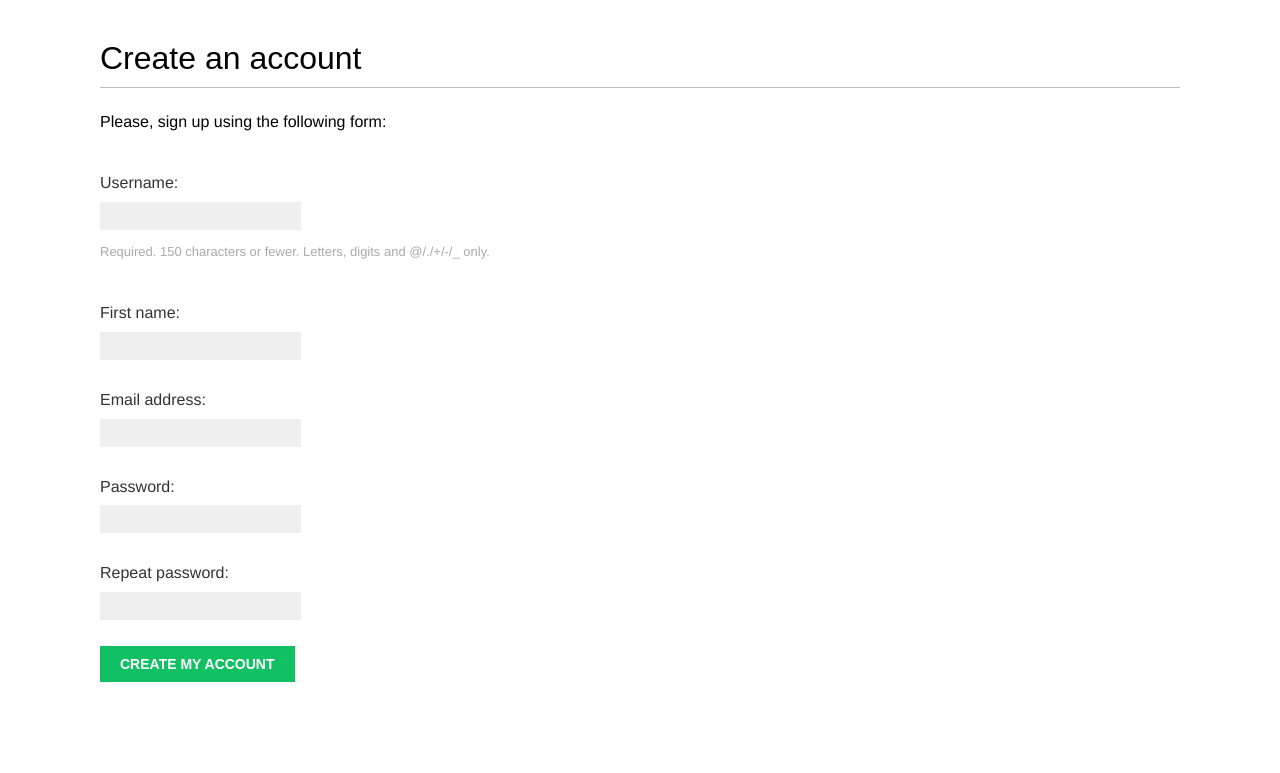
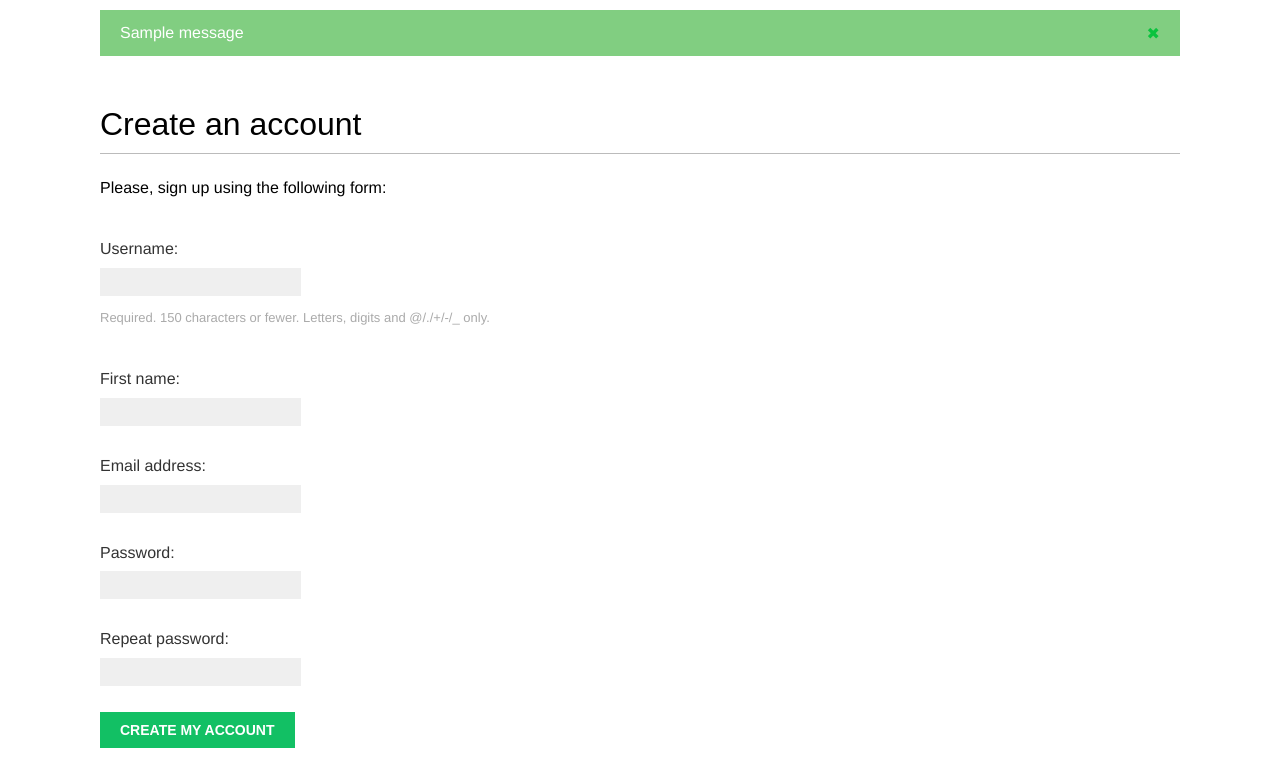
Before and after one commit to benuklove/fakebook, a Django app: page /account/register/ in a window 1280 px wide. Shown: the part 47-820 px from the top of the page. Before the commit the page ends 729 px from the top, so only its background shows below. Run offline with Django 3.2, Linux system fonts and the light colour scheme; tables that the repository leaves empty hold one stand-in row (values such as "Sample post"); one stand-in notice (Sample message) is shown; some web fonts are replaced.

Commit message:
Add success and failure messages to profile update edits

```diff
--- a/bookmarks/account/templates/base.html
+++ b/bookmarks/account/templates/base.html
@@ -31,6 +31,18 @@
             {% endif %}
         </span>
     </div>
+
+    {% if messages %}
+        <ul class="messages">
+            {% for message in messages %}
+                <li class="{{ message.tags }}">
+                    {{ message|safe }}
+                    <a href="#" class="close">✖</a>
+                </li>
+            {% endfor %}
+        </ul>
+    {% endif %}
+
     <div id="content">
         {% block content %}
         {% endblock %}
--- a/bookmarks/account/views.py
+++ b/bookmarks/account/views.py
@@ -4,6 +4,7 @@ from django.contrib.auth import authenticate, login
 from .forms import LoginForm, UserRegistrationForm, UserEditForm, ProfileEditForm
 from django.contrib.auth.decorators import login_required
 from .models import Profile
+from django.contrib import messages
 
 
 # Create your views here.
@@ -59,6 +60,9 @@ def edit(request):
         if user_form.is_valid() and profile_form.is_valid():
             user_form.save()
             profile_form.save()
+            messages.success(request, 'Profile updated successfully')
+        else:
+            messages.error(request, 'Error updating your profile')
     else:
         user_form = UserEditForm(instance=request.user)
         profile_form = ProfileEditForm(instance=request.user.profile)
```
